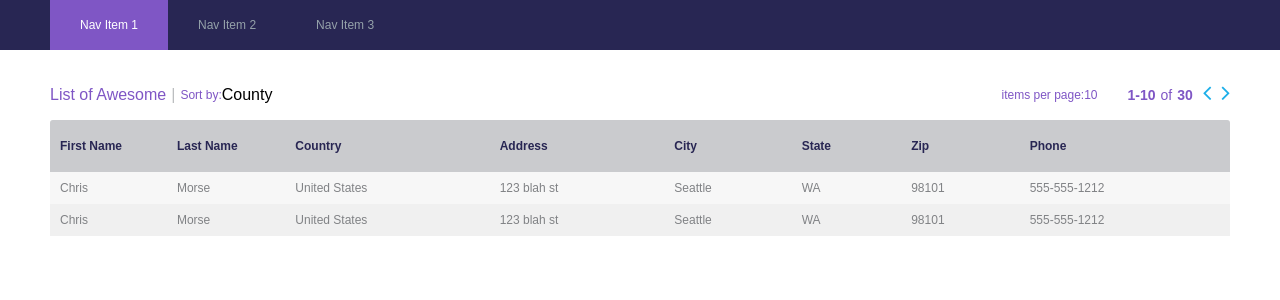
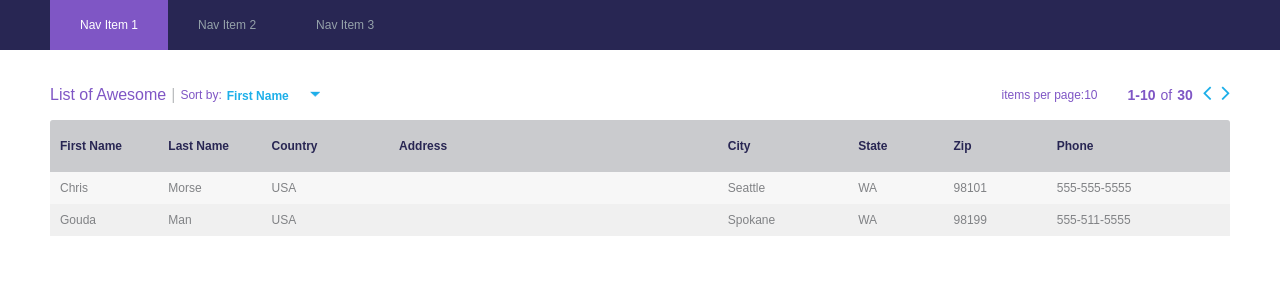
Before and after one commit to chrismorse/puppet-homework, a React (Create React App) app: page / in a window 1280 px wide. Shown: the top 300 px of the page. Built offline with nearby package versions, Linux system fonts and the light colour scheme.

Commit message:
fake data being rendered

```diff
--- a/src/App.css
+++ b/src/App.css
@@ -36,7 +36,7 @@
 
 .grid-header-2 {
   font-size: .75rem;
-  font-weight: 400, 600;
+  font-weight: 400;
   color: #7F56C5;
 }
 
@@ -83,7 +83,6 @@
 
 }
 
-
 .grid {
 
   display: block;
@@ -129,3 +128,22 @@
 
 .grid table tr:nth-child(even) {background: #F0F0F0}
 .grid table tr:nth-child(odd) {background: #F7F7F7;}
+
+.grid table #address {
+  min-width: 150px;
+}
+
+
+select {
+  width: 120px;
+  padding: 0px 35px 5px 5px;
+  border: none;
+  outline: 0px;
+  color: #1DAFE9;
+  font-size: .75rem;
+  font-weight: 600;
+  -webkit-appearance: none;
+  -moz-appearance: none;
+  appearance: none;
+  background: url(/arrow.png) 80% / 8% no-repeat #fff;
+}
--- a/src/App.js
+++ b/src/App.js
@@ -1,7 +1,127 @@
 import React, { Component } from 'react';
 import './App.css';
 
+
+
+class SortBy extends Component {
+  constructor(props) {
+    super(props);
+    this.state = { selectedValue: 'First Name' }
+
+    this.handleChange = this.handleChange.bind(this);
+  }
+
+  handleChange(event) {
+    this.setState({selectedValue: event.target.value});
+  }
+
+  render() {
+    return (
+      <select defaultValue={this.state.selectedValue} onChange={this.handleChange}>
+        <option value="First Name">First Name</option>
+        <option value="Last Name">Last Name</option>
+        <option value="Country">Country</option>
+        <option value="City">City</option>
+        <option value="State">State</option>
+      </select>
+    );
+  }
+}
+
+
+const Address = (props) => {
+  return (
+      <tr>
+        <td>{props.firstName}</td>
+        <td>{props.lastName}</td>
+        <td>{props.country}</td>
+        <td>{props.address}</td>
+        <td>{props.city}</td>
+        <td>{props.state}</td>
+        <td>{props.zip}</td>
+        <td>{props.phone}</td>
+      </tr>
+  );
+}
+
+const AddressList = (props) => {
+  return (
+    <tbody>
+      {props.addresses.map(address => <Address key={address._id} {...address} />)}
+    </tbody>
+
+  );
+}
+
+
+const Grid = (props) => {
+  return (
+    <div className="grid">
+      <table>
+        <thead>
+          <tr>
+            <th>First Name</th>
+            <th>Last Name</th>
+            <th>Country</th>
+            <th id="address">Address</th>
+            <th>City</th>
+            <th>State</th>
+            <th>Zip</th>
+            <th>Phone</th>
+          </tr>
+        </thead>
+        <AddressList addresses={props.addresses} />
+      </table>
+    </div>
+  );
+}
+
 class App extends Component {
+  constructor(props) {
+    super(props);
+    this.state = { addressesSorted: [] }
+  }
+
+  componentDidMount() {
+    this.loadData();
+  }
+
+  loadData() {
+
+    //replace with AJAX
+    const addresses = [
+      {
+        "_id": 1,
+        "firstName": "Chris",
+        "lastName": "Morse",
+        "country": "USA",
+        "street": "555 My Street St",
+        "city": "Seattle",
+        "state": "WA",
+        "zip": "98101",
+        "phone": "555-555-5555"
+      },
+      {
+        "_id": 2,
+        "firstName": "Gouda",
+        "lastName": "Man",
+        "country": "USA",
+        "street": "222555 My Street St",
+        "city": "Spokane",
+        "state": "WA",
+        "zip": "98199",
+        "phone": "555-511-5555"
+      }
+    ]
+
+    var addressesSorted = addresses;   //sort & paginate this!
+
+    console.log(addressesSorted)
+
+    this.setState({addressesSorted: addressesSorted});
+  }
+
+
   render() {
     return (
       <div className="App">
@@ -19,7 +139,9 @@ class App extends Component {
               <div className="grid-header-1">List of Awesome</div>
               <div className="separator">|</div>
               <div className="grid-header-2">Sort by:</div>
-              <div className="sort-by-dropdown">County</div>
+              <div className="sort-by-dropdown">
+              <SortBy />
+              </div>
             </div>
 
             <div className="grid-area-2">
@@ -35,45 +157,8 @@ class App extends Component {
             </div>
           </div>
 
-          <div className="grid">
-            <table>
-              <thead>
-                <tr>
-                  <th id="first-name-col">First Name</th>
-                  <th>Last Name</th>
-                  <th>Country</th>
-                  <th>Address</th>
-                  <th>City</th>
-                  <th>State</th>
-                  <th>Zip</th>
-                  <th>Phone</th>
-                </tr>
-              </thead>
-              <tbody>
-                <tr>
-                  <td>Chris</td>
-                  <td>Morse</td>
-                  <td>United States</td>
-                  <td>123 blah st</td>
-                  <td>Seattle</td>
-                  <td>WA</td>
-                  <td>98101</td>
-                  <td>555-555-1212</td>
-                </tr>
-                <tr>
-                  <td>Chris</td>
-                  <td>Morse</td>
-                  <td>United States</td>
-                  <td>123 blah st</td>
-                  <td>Seattle</td>
-                  <td>WA</td>
-                  <td>98101</td>
-                  <td>555-555-1212</td>
-                </tr>
-              </tbody>
-            </table>
+          <Grid addresses={this.state.addressesSorted} />
 
-          </div>
         </div>
 
       </div>
```
Also changed, not shown: public/arrow.png (added).
